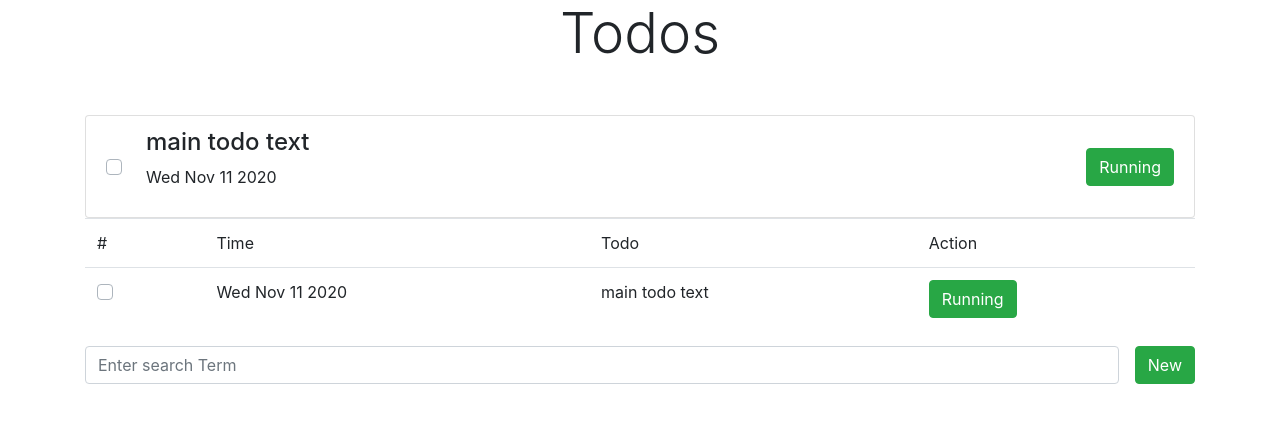
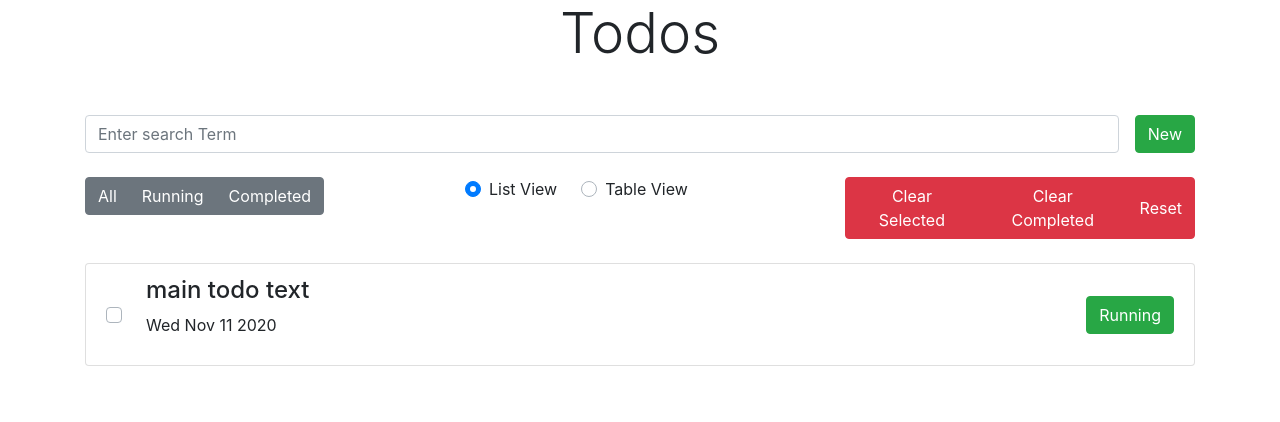
Before and after one commit to zabedalam/React_ToDo_New_Version, a React (Create React App) app: page / in a window 1280 px wide. Shown: the top 422 px of the page. Built offline with nearby package versions, Linux system fonts and the light colour scheme.

Commit message:
controller done

```diff
--- /dev/null
+++ b/src/components/controller/bulk-controller.jsx
@@ -0,0 +1,29 @@
+import React from "react";
+import PropTypes from "prop-types";
+import { Button, ButtonGroup } from "reactstrap";
+
+BulkController.propTypes = {
+  clearCompleted: PropTypes.func.isRequired,
+  clearSelected: PropTypes.func.isRequired,
+  reset: PropTypes.func.isRequired,
+};
+
+function BulkController({ clearCompleted, clearSelected, reset }) {
+  return (
+    <>
+      <ButtonGroup>
+        <Button color="danger" onClick={clearSelected}>
+          Clear Selected
+        </Button>
+        <Button color="danger" onClick={clearCompleted}>
+          Clear Completed
+        </Button>
+        <Button color="danger" onClick={reset}>
+          Reset
+        </Button>
+      </ButtonGroup>
+    </>
+  );
+}
+
+export default BulkController;
--- /dev/null
+++ b/src/components/controller/filter-controller.jsx
@@ -0,0 +1,20 @@
+import React from "react";
+import { Button, ButtonGroup } from "reactstrap";
+import PropTypes from "prop-types";
+
+FilterController.propTypes = {
+  handleFilter: PropTypes.func.isRequired,
+};
+function FilterController({ handleFilter }) {
+  return (
+    <>
+      <ButtonGroup>
+        <Button onClick={() => handleFilter("all")}>All</Button>
+        <Button onClick={() => handleFilter("running")}>Running</Button>
+        <Button onClick={() => handleFilter("completed")}>Completed</Button>
+      </ButtonGroup>
+    </>
+  );
+}
+
+export default FilterController;
--- a/src/components/controller/index.jsx
+++ b/src/components/controller/index.jsx
@@ -1,16 +1,34 @@
-import React from 'react'
-import PropTypes from "prop-types"
-import SearchPanel from "./search-panel"
+import React from "react";
+import PropTypes from "prop-types";
+import { Row, Col } from "reactstrap";
+import SearchPanel from "./search-panel";
+import FilterController from "./filter-controller";
+import ViewController from "./view-controller";
+import BulkController from "./bulk-controller";
 
-Controller.propTypes={
-    term:PropTypes.string.isRequired,
-    handleSearch:PropTypes.func.isRequired,
-    toggleForm:PropTypes.func.isRequired
-}
+Controller.propTypes = {
+  term: PropTypes.string.isRequired,
+  view: PropTypes.string.isRequired,
+  handleSearch: PropTypes.func.isRequired,
+  toggleForm: PropTypes.func.isRequired,
+  handleFilter: PropTypes.func.isRequired,
+  changeView: PropTypes.func.isRequired,
+  clearSelected: PropTypes.func.isRequired,
+  clearCompleted: PropTypes.func.isRequired,
+  reset: PropTypes.func.isRequired,
+};
 
-
-
-function Controller({term,handleSearch,toggleForm}) {
+function Controller({
+  term,
+  handleSearch,
+  toggleForm,
+  handleFilter,
+  view,
+  changeView,
+  clearSelected,
+  clearCompleted,
+  reset,
+}) {
   return (
     <div>
       <SearchPanel
@@ -18,10 +36,25 @@ function Controller({term,handleSearch,toggleForm}) {
         handleSearch={handleSearch}
         toggleForm={toggleForm}
       />
+      <Row className="my-4">
+        <Col md={{ size: 4 }}>
+          <FilterController handleFilter={handleFilter} />
+        </Col>
+        <Col md={{ size: 4 }}>
+          <ViewController view={view} changeView={changeView} />
+        </Col>
+        <Col md={{ size: 4 }} className="d-flex">
+          <div className="ml-auto">
+            <BulkController
+              clearSelected={clearSelected}
+              clearCompleted={clearCompleted}
+              reset={reset}
+            />
           </div>
-    )
+        </Col>
+      </Row>
+    </div>
+  );
 }
 
-
-
-export default Controller
+export default Controller;
--- /dev/null
+++ b/src/components/controller/view-controller.jsx
@@ -0,0 +1,43 @@
+import React from "react";
+import PropTypes from "prop-types";
+import { Label, CustomInput } from "reactstrap";
+
+ViewController.propTypes = {
+  view: PropTypes.string.isRequired,
+  changeView: PropTypes.func.isRequired,
+};
+
+function ViewController({ view, changeView }) {
+  return (
+    <>
+      <div className="d-flex">
+        <Label for="list-view" className="mr-4">
+          <CustomInput
+            type="radio"
+            name="view"
+            value="list"
+            id="list-view"
+            onChange={changeView}
+            className="d-inline-block"
+            checked={view === "list"}
+          />
+          List View
+        </Label>
+        <Label for="table-view" className="mr-4">
+          <CustomInput
+            type="radio"
+            name="view"
+            value="table"
+            id="table-view"
+            onChange={changeView}
+            className="d-inline-block"
+            checked={view === "table"}
+          />
+          Table View
+        </Label>
+      </div>
+    </>
+  );
+}
+
+export default ViewController;
--- a/src/components/todos/index.jsx
+++ b/src/components/todos/index.jsx
@@ -1,63 +1,91 @@
-import React, { Component } from 'react'
-import shortid from "shortid"
-import {Modal,ModalBody,ModalHeader} from "reactstrap"
-import ListView from '../listview'
-import TableView from "../tableview"
-import CreateToDoForm from "../create-todo-form"
-import Controller from '../controller'
+import React, { Component } from "react";
+import shortid from "shortid";
+import { Modal, ModalBody, ModalHeader } from "reactstrap";
+import ListView from "../listview";
+import TableView from "../tableview";
+import CreateToDoForm from "../create-todo-form";
+import Controller from "../controller";
 
 export default class Todos extends Component {
-    state={
-        todos:[
+  state = {
+    todos: [
       {
-id:"01",
-text:"main todo text",
-description:"Simple todo make easy life",
-time:new Date(),
-isComplete:false,
-isSelect:false
-        }],
-        isOpenTodoForm:false,
-        searchTerm:"",
+        id: "01",
+        text: "main todo text",
+        description: "Simple todo make easy life",
+        time: new Date(),
+        isComplete: false,
+        isSelect: false,
+      },
+    ],
+    isOpenTodoForm: false,
+    searchTerm: "",
+    view: "list",
+  };
+  toggleSelect = (todoId) => {
+    const todos = [...this.state.todos];
+    const todo = todos.find((t) => t.id === todoId);
+    todo.isSelect = !todo.isSelect;
+    this.setState({ todos });
+  };
 
-    }
-toggleSelect=(todoId)=>{
-const todos=[...this.state.todos]
-const todo=todos.find(t=>t.id===todoId)
-todo.isSelect=!todo.isSelect
-this.setState({todos})
+  toggleComplete = (todoId) => {
+    const todos = [...this.state.todos];
+    const todo = todos.find((t) => t.id === todoId);
+    todo.isComplete = !todo.isComplete;
+    this.setState({ todos });
+  };
 
-}
+  toggleForm = () => {
+    this.setState({
+      isOpenTodoForm: !this.state.isOpenTodoForm,
+    });
+  };
 
-toggleComplete=(todoId)=>{
-    const todos=[...this.state.todos]
-    const todo=todos.find(t=>t.id===todoId)
-    todo.isComplete=!todo.isComplete
-    this.setState({todos})
-}
+  createTodo = (todo) => {
+    todo.id = shortid.generate();
+    todo.time = new Date();
+    todo.isComplete = false;
+    todo.isSelect = false;
 
-toggleForm=()=>{
+    const todos = [todo, ...this.state.todos];
+    this.setState({ todos });
+    this.toggleForm();
+  };
+
+  handleFilter = (filter) => {
     this.setState({
-        isOpenTodoForm:!this.state.isOpenTodoForm
-    })
-}
+      filter,
+    });
+  };
 
-createTodo=todo=>{
-    todo.id=shortid.generate()
-    todo.time=new Date()
-    todo.isComplete=false
-    todo.isSelect=false
+  changeView = (event) => {
+    this.setState({
+      view: event.target.value,
+    });
+  };
 
-    const todos=[todo, ...this.state.todos]
-    this.setState({todos})
-    this.toggleForm()
-}
+  getView = () => {
+    return this.state.view === "list" ? (
+      <ListView
+        todos={this.state.todos}
+        toggleComplete={this.toggleComplete}
+        toggleSelect={this.toggleSelect}
+      />
+    ) : (
+      <TableView
+        todos={this.state.todos}
+        toggleComplete={this.toggleComplete}
+        toggleSelect={this.toggleSelect}
+      />
+    );
+  };
 
   render() {
     return (
       <>
         <h1 className="display-4 text-center mb-5">Todos</h1>
-             <ListView
+        {/* <ListView
              todos={this.state.todos}
              toggleComplete={this.toggleComplete}
              toggleSelect={this.toggleSelect}
@@ -67,24 +95,29 @@ createTodo=todo=>{
              todos={this.state.todos}
              toggleComplete={this.toggleComplete}
              toggleSelect={this.toggleSelect}
-             />
+             /> */}
 
         <Controller
           term={this.state.searchTerm}
+          view={this.state.view}
           toggleForm={this.toggleForm}
-             handleSearch={this.handleSearch}/>
-             <Modal isOpen={this.state.isOpenTodoForm}
-             toggle={this.toggleForm}
-             >
+          handleSearch={this.handleSearch}
+          handleFilter={this.handleFilter}
+          changeView={this.changeView}
+          clearSelected={this.clearSelected}
+          clearCompleted={this.clearCompleted}
+          reset={this.reset}
+        />
+        <div>{this.getView()}</div>
+        <Modal isOpen={this.state.isOpenTodoForm} toggle={this.toggleForm}>
           <ModalHeader toggle={this.toggleForm}>
             Create New ToDO Item
           </ModalHeader>
           <ModalBody>
-                     <CreateToDoForm createTodo={this.createTodo}/>
+            <CreateToDoForm createTodo={this.createTodo} />
           </ModalBody>
-
         </Modal>
       </>
-        )
+    );
   }
 }
```
Also changed, not shown: src/components/controller/search-panel.jsx (+15 -15 lines). Lines whose indentation alone changed are shown as unchanged.
